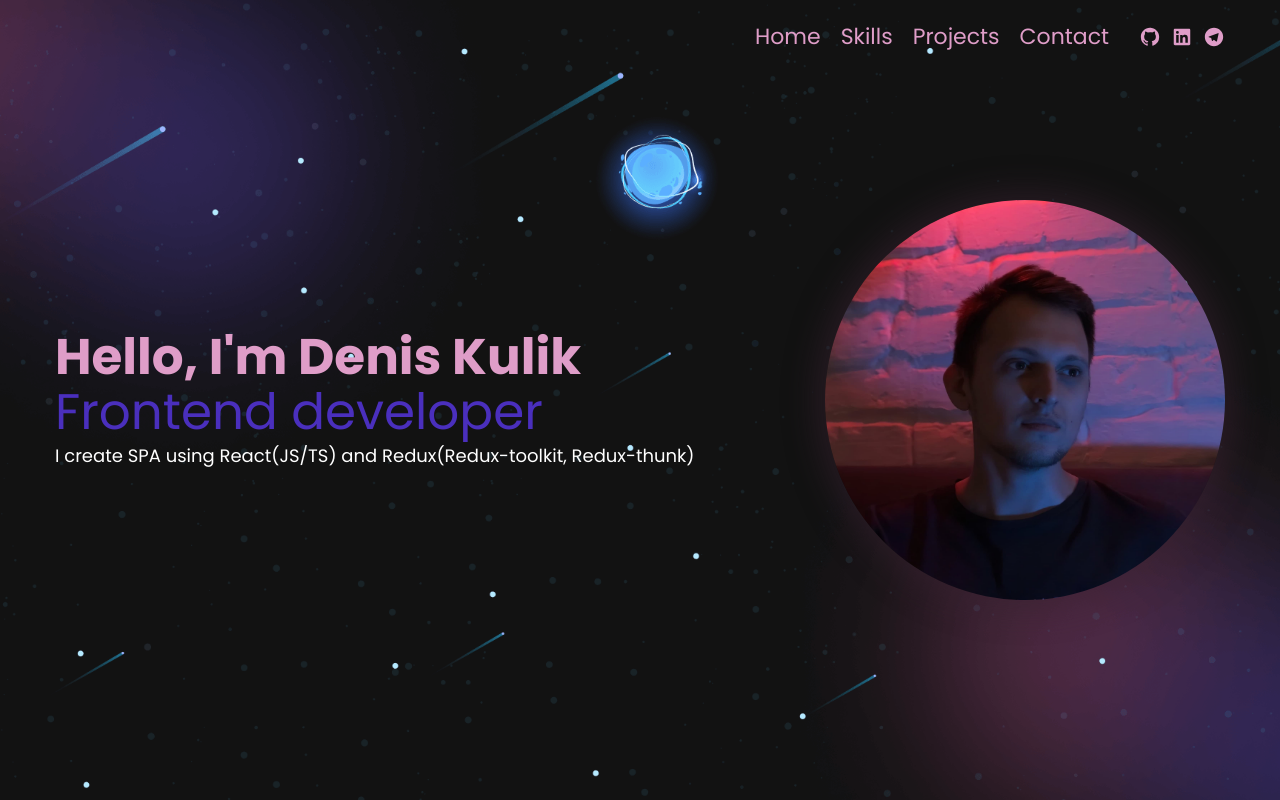
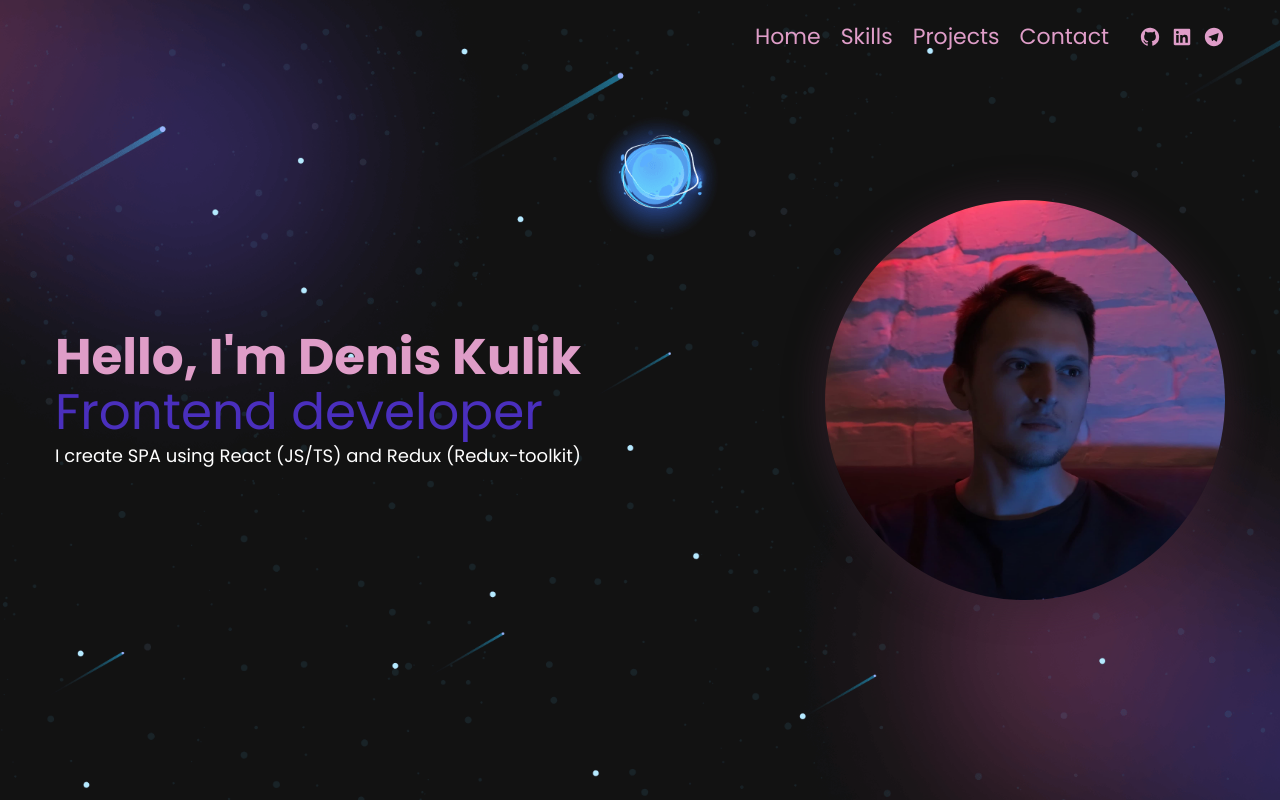
Before and after one commit to DenisKulik/frontend-developer-portfolio, a React (Vite) app: page / in a window 1280 px wide. Shown: the top 800 px of the page. Built offline with nearby package versions, Linux system fonts and the light colour scheme.

Commit message:
fix AboutMe description

```diff
--- a/src/layout/Home/index.tsx
+++ b/src/layout/Home/index.tsx
@@ -15,8 +15,8 @@ const Home = () => {
                         <Title>Hello, I'm Denis Kulik</Title>
                         <Subtitle>Frontend developer</Subtitle>
                         <Description>
-                            I create SPA using React(JS/TS) and
-                            Redux(Redux-toolkit, Redux-thunk)
+                            I create SPA using React (JS/TS) and
+                            Redux (Redux-toolkit)
                         </Description>
                     </AboutMe>
                     <PhotoWrapper>
```
